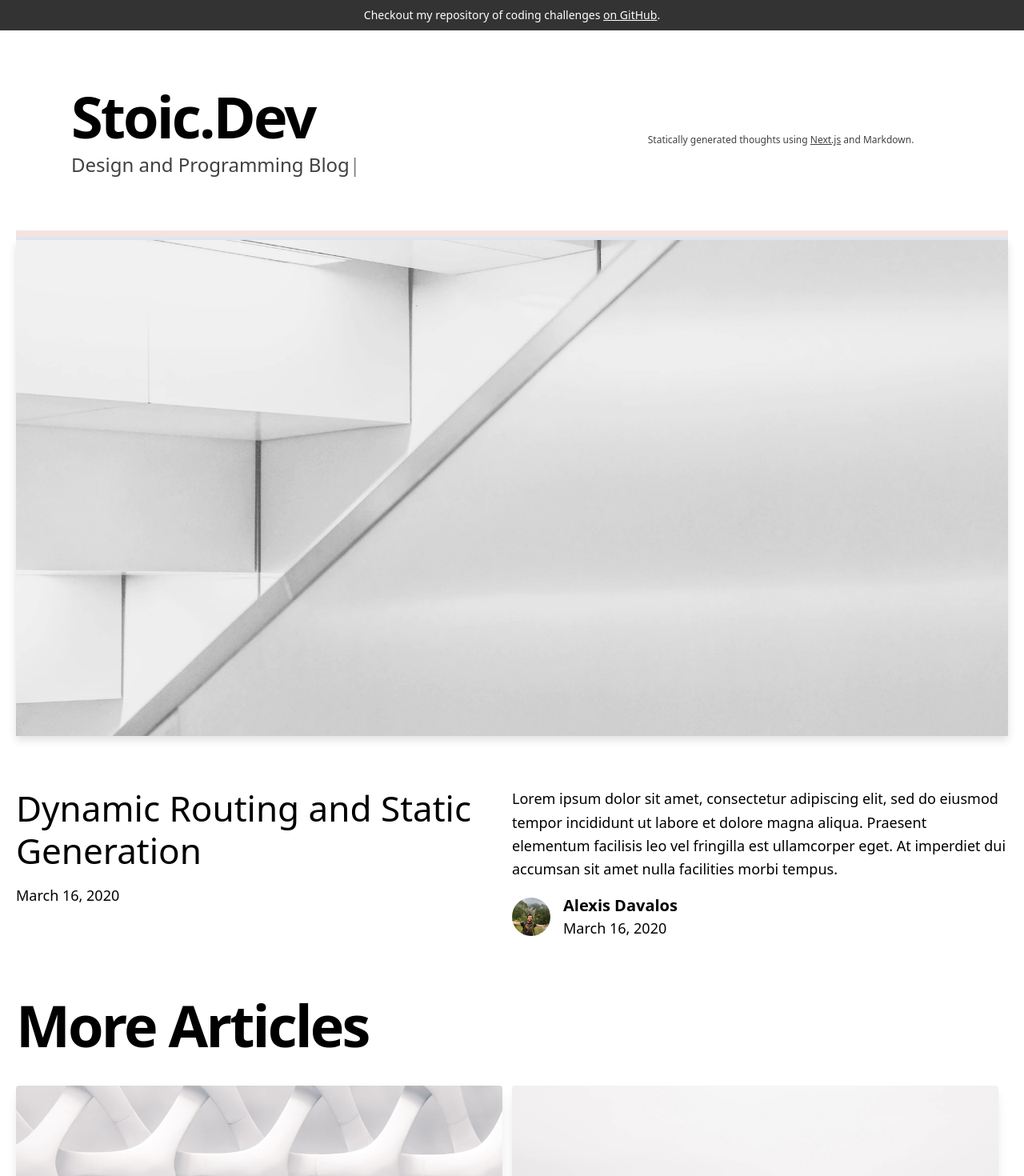
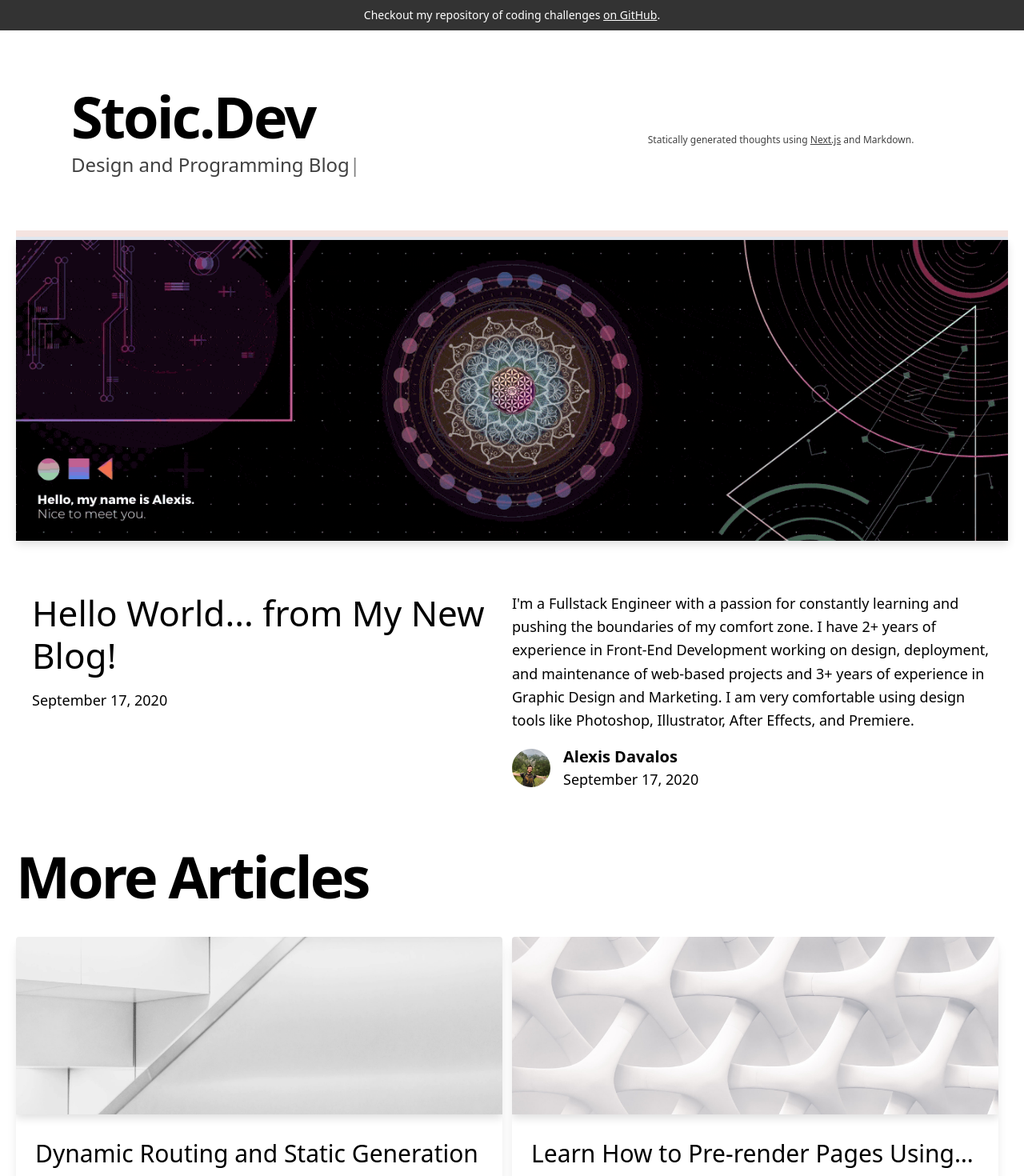
Before and after one commit to alexisdavalos/nextjs-blog, a Next.js app: page / in a window 1280 px wide. Shown: the top 1470 px of the page at 80% size. Built offline with nearby package versions, Linux system fonts and the light colour scheme.

Commit message:
About Me Page & style updates

```diff
--- /dev/null
+++ b/_posts/about.md
@@ -0,0 +1,79 @@
+---
+title: "Hello World... from My New Blog!"
+excerpt: "I'm a Fullstack Engineer with a passion for constantly learning and pushing the boundaries of my comfort zone. I have 2+ years of experience in Front-End Development working on design, deployment, and maintenance of web-based projects and 3+ years of experience in Graphic Design and Marketing. I am very comfortable using design tools like Photoshop, Illustrator, After Effects, and Premiere."
+coverImage: "/assets/blog/about/banner-min.gif"
+date: "2020-09-17T05:35:07.322Z"
+author:
+  name: Alexis Davalos
+  picture: "/assets/blog/authors/alexis.jpeg"
+ogImage:
+  url: "/assets/blog/about/banner-min.gif"
+topics:
+  - "technology"
+  - "coding"
+  - "javascript"
+---
+
+##
+
+<h3 align="center">⚡️ How To Contact Me ⚡️</h3>
+<p align="center">
+  [
+  <a href="https://www.twitter.com/thestoicdev/" target="_blank">Twitter</a>
+  |
+  <a href="https://linkedin.com/in/alexisdavalos" target="_blank">LinkedIn</a>
+  |
+  <a href="mailto:alexisdavalos.dev@gmail.com" target="_blank">Email</a>
+  ]
+
+</p>
+
+##
+
+<p text-align="left">I'm a <b>Fullstack Engineer</b> with a passion for constantly learning and pushing the boundaries of my comfort zone. I have <b>2+ years of experience in Front-End Development</b> working on design, deployment, and maintenance of web-based projects and <b>3+ years of experience in Graphic Design and Marketing</b>. I am very comfortable using design tools like <b>Photoshop, Illustrator, After Effects, and Premiere.</b></p>
+
+- 🔭 I’m currently looking for a new software engineering role and learning German 🇩🇪
+- 🌱 I’m currently learning to better myself through daily practice and discipline
+- 🏋 I’m extremely passionate about technology, fitness, philosophy and language
+- 📚 I’m currently reading "The Secret Teachings of All Ages" by Manly P. Hall
+- 💬 Ask me about design, crypto, surfing, skiing, skating, and philosophy
+- ⭐️ Fun fact: I speak three languages: [ 🇺🇸 English | 🇪🇸 Spanish | 🇷🇺 Russian ]
+- 💼 Check out my <a href="https://www.alexisdavalos.dev" target="_blank">portfolio</a>, built with React.js or download my <a href="https://www.alexisdavalos.dev/static/media/Alexis_Davalos_Resume.5dfe0da1.pdf" target="_blank">resume</a>
+
+#
+
+### Front End Technologies:
+
+![](https://img.shields.io/badge/code-React-informational?style=for-the-badge&logo=react&logoColor=white&color=61DAFB)
+![](https://img.shields.io/badge/code-Redux-informational?style=for-the-badge&logo=redux&logoColor=white&color=764ABC)
+![](https://img.shields.io/badge/code-Vue.js-informational?style=for-the-badge&logo=vue.js&logoColor=white&color=4FC08D)
+![](https://img.shields.io/badge/code-Next.js-informational?style=for-the-badge&logo=next.js&logoColor=white&color=000000)
+![](https://img.shields.io/badge/code-JavaScript-informational?style=for-the-badge&logo=javascript&logoColor=white&color=F7DF1E)
+![](https://img.shields.io/badge/code-HTML-informational?style=for-the-badge&logo=html5&logoColor=white&color=E34F26)
+![](https://img.shields.io/badge/code-SASS-informational?style=for-the-badge&logo=sass&logoColor=white&color=CC6699)
+![](https://img.shields.io/badge/code-CSS-informational?style=for-the-badge&logo=css3&logoColor=white&color=1572B6)
+
+### Back End Technologies:
+
+![](https://img.shields.io/badge/code-Node-informational?style=for-the-badge&logo=node.js&logoColor=white&color=339933)
+![](https://img.shields.io/badge/code-PostgreSQL-informational?style=for-the-badge&logo=postgresql&logoColor=white&color=336791)
+![](https://img.shields.io/badge/code-SQLite-informational?style=for-the-badge&logo=sqlite&logoColor=white&color=003B57)
+![](https://img.shields.io/badge/code-Knex-informational?style=for-the-badge&logo=Knex.js&logoColor=white&color=6a3d7c)
+![](https://img.shields.io/badge/code-Python-informational?style=for-the-badge&logo=python&logoColor=white&color=3776AB)
+![](https://img.shields.io/badge/code-GraphQL-informational?style=for-the-badge&logo=GraphQL&logoColor=white&color=E10098)
+
+### Operating Systems:
+
+![](https://img.shields.io/badge/os-Windows-informational?style=for-the-badge&logo=Windows&logoColor=white&color=0078D6)
+![](https://img.shields.io/badge/os-macOS-informational?style=for-the-badge&logo=Apple&logoColor=white&color=999999)
+
+### Favorite Integrated Development Environments:
+
+![](https://img.shields.io/badge/IDE-VisualStudioCode-informational?style=for-the-badge&logo=visual-studio-code&logoColor=white&color=007ACC)
+![](https://img.shields.io/badge/IDE-Vim-informational?style=for-the-badge&logo=Vim&logoColor=white&color=019733)
+
+#
+
+![Alexis' github stats](https://github-readme-stats.vercel.app/api?username=alexisdavalos&include_all_commits=true&show_icons=true&theme=dracula)
+
+[![Top Langs](https://github-readme-stats.vercel.app/api/top-langs/?username=alexisdavalos&layout=compact&theme=dracula&card_width=445)](https://github.com/anuraghazra/github-readme-stats)
--- a/components/cover-image.js
+++ b/components/cover-image.js
@@ -1,18 +1,23 @@
-import cn from 'classnames'
-import Link from 'next/link'
+import cn from "classnames";
+import Link from "next/link";
+import coverStyles from "../styles/cover-image.module.scss";
 
-export default function CoverImage({ title, src, slug }) {
+export default function CoverImage({ title, src, slug, hero }) {
   const image = (
     <img
       src={src}
       alt={`Cover Image for ${title}`}
-      className={cn('shadow-small', {
-        'hover:shadow-medium transition-shadow duration-200': slug,
+      className={cn("shadow-small h-500", {
+        "hover:shadow-medium transition-shadow duration-200": slug,
       })}
     />
-  )
+  );
   return (
-    <div className="sm:mx-0">
+    <div
+      className={`sm:mx-0 ${
+        hero ? coverStyles.coverHero : coverStyles.coverImage
+      }`}
+    >
       {slug ? (
         <Link as={`/posts/${slug}`} href="/posts/[slug]">
           <a aria-label={title}>{image}</a>
@@ -21,5 +26,5 @@ export default function CoverImage({ title, src, slug }) {
         image
       )}
     </div>
-  )
+  );
 }
--- a/components/hero-post.js
+++ b/components/hero-post.js
@@ -14,9 +14,9 @@ export default function HeroPost({
   return (
     <section>
       <div className="mb-10 md:mb-16">
-        <CoverImage title={title} src={coverImage} slug={slug} />
+        <CoverImage title={title} src={coverImage} slug={slug} hero />
       </div>
-      <div className="md:grid md:grid-cols-2 md:col-gap-8 lg:col-gap-8 mb-16 md:mb-18">
+      <div className="mx-5 md:grid md:grid-cols-2 md:col-gap-8 lg:col-gap-8 mb-16 md:mb-18">
         <div>
           <h3 className="mb-4 text-4xl lg:text-6xl leading-tight">
             <Link as={`/posts/${slug}`} href="/posts/[slug]">
--- a/components/post-header.js
+++ b/components/post-header.js
@@ -10,7 +10,7 @@ export default function PostHeader({ title, coverImage, date, author }) {
         <Avatar name={author.name} picture={author.picture} date={date} />
       </div>
       <div className="mb-8 md:mb-16 sm:mx-0">
-        <CoverImage title={title} src={coverImage} />
+        <CoverImage title={title} src={coverImage} hero />
       </div>
       <div className="max-w-5xl mx-auto">
         <div className="block md:hidden mb-6">
--- /dev/null
+++ b/pages/about.js
@@ -0,0 +1,42 @@
+import dynamic from "next/dynamic";
+import Alert from "../components/alert";
+import Meta from "../components/meta";
+import PostBody from "../components/post-body";
+import { getPostBySlug } from "../lib/api";
+
+const Layout = dynamic(import("../components/layout"));
+
+export default function About({ post }) {
+  console.log({ post });
+  return (
+    <>
+      <Layout>
+        <PostBody content={post.content} />
+      </Layout>
+    </>
+  );
+}
+
+export async function getStaticProps() {
+  const fields = [
+    "title",
+    "date",
+    "slug",
+    "author",
+    "content",
+    "topics",
+    "coverImage",
+    "excerpt",
+  ];
+
+  // slug and fields to fetch
+  const post = getPostBySlug("about", fields);
+
+  // By returning { props: posts }, the Blog component
+  // will receive `posts` as a prop at build time
+  return {
+    props: {
+      post,
+    },
+  };
+}
--- a/pages/index.js
+++ b/pages/index.js
@@ -1,8 +1,9 @@
-import Container from "../components/container";
-import MoreStories from "../components/more-stories";
-import HeroPost from "../components/hero-post";
-import Intro from "../components/intro";
-import Layout from "../components/layout";
+import dynamic from "next/dynamic";
+const Container = dynamic(import("../components/container"));
+const MoreStories = dynamic(import("../components/more-stories"));
+const HeroPost = dynamic(import("../components/hero-post"));
+const Intro = dynamic(import("../components/intro"));
+const Layout = dynamic(import("../components/layout"));
 import { getAllPosts } from "../lib/api";
 import Head from "next/head";
 
--- /dev/null
+++ b/styles/cover-image.module.scss
@@ -0,0 +1,15 @@
+.coverImage {
+  min-height: 222px;
+  height: 222px;
+  a {
+    img {
+      height: 100%;
+      width: 100%;
+      object-fit: cover;
+    }
+  }
+}
+
+.coverHero {
+  height: 100%;
+}
```
Also changed, not shown: public/assets/blog/about/banner-min.gif (added).
